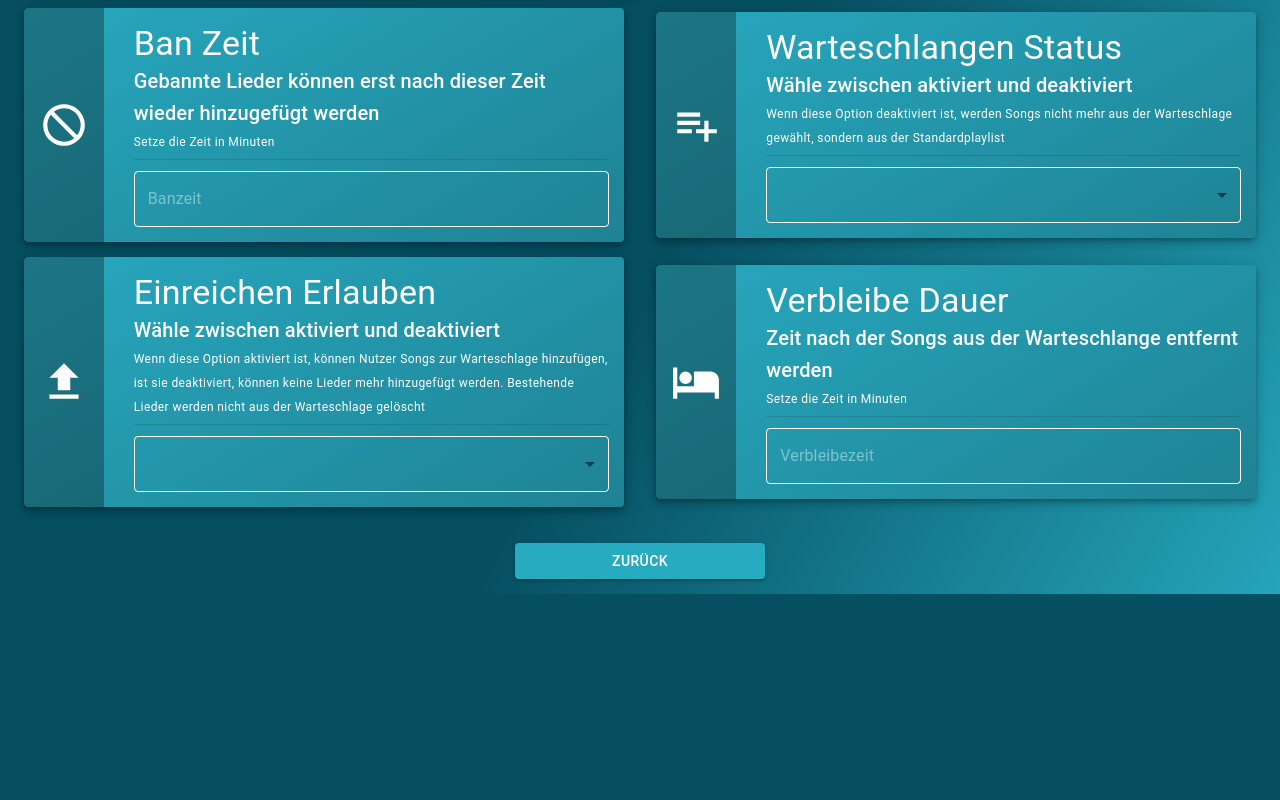
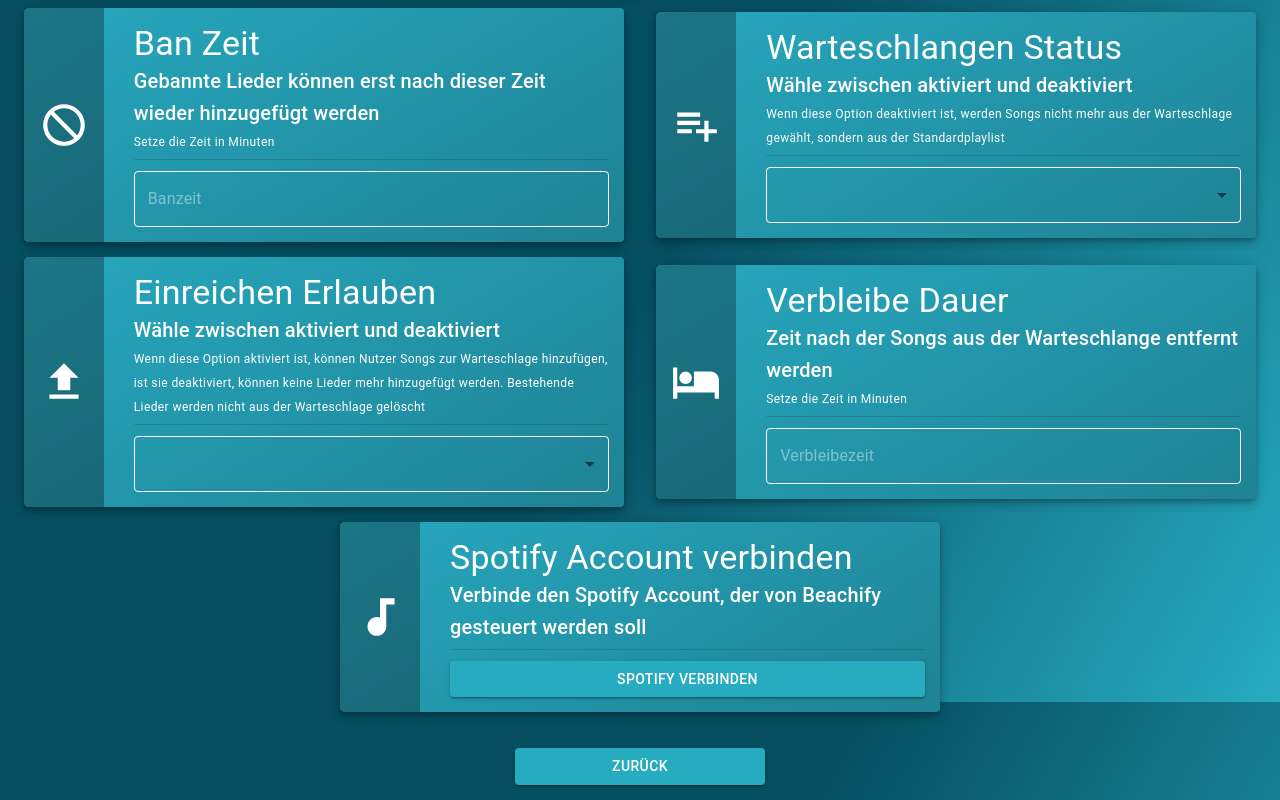
Before and after one commit to TheMrPhantom/beachify, a React (Create React App) app in the folder frontend/: page /admin/settings in a window 1280 px wide. Shown: the part 898-1698 px from the top of the page. Before the commit the page ends 1492 px from the top, so only its background shows below. Built offline with nearby package versions, Linux system fonts and the light colour scheme; no server answers.

Commit message:
added reconnect spotify button

```diff
--- a/frontend/src/Components/Settings/Settings.tsx
+++ b/frontend/src/Components/Settings/Settings.tsx
@@ -9,7 +9,7 @@
 import PlaylistAddIcon from '@mui/icons-material/PlaylistAdd';
 import FileUploadIcon from '@mui/icons-material/FileUpload';
 import HotelIcon from '@mui/icons-material/Hotel';
-
+import AudiotrackIcon from '@mui/icons-material/Audiotrack';
 import Texts from '../../texts.json';
 import style from './settings.module.scss'
 import { Button, MenuItem, Select, TextField, Typography } from '@mui/material';
@@ -234,6 +234,20 @@
         onChange={value => doRequest("setting/retentionTime", "PUT", value.target.value).then((value) => dispatch(setRetentionTime(value.content)))}
     />
 
+    const reAuthenticateElement: JSX.Element = <Button
+        fullWidth
+        variant='contained'
+        onClick={() => {
+            doGetRequest("spotify/authorize").then(value => {
+                if (value.code === 200) {
+                    window.location = value.content
+                }
+            })
+        }}
+    >
+        Spotify Verbinden
+    </Button>
+
     const toAdminPage = () => {
         navigate("/admin")
     }
@@ -316,6 +330,13 @@
                 icon={<HotelIcon />}
                 input={retentionTimeElement}
             />
+            <Settingsbox
+                headline={Texts.RECONNECT_SPOTIFY_HEADLINE}
+                short={Texts.RECONNECT_SPOTIFY_SUB_HEADLINE}
+                description={Texts.RECONNECT_SPOTIFY_SUB_DESCRIPTION}
+                icon={<AudiotrackIcon />}
+                input={reAuthenticateElement}
+            />
         </div>
         <Spacer vertical={5} />
         <div className={style.buttonContainer}>
--- a/frontend/src/Components/Songcard/Songcard.tsx
+++ b/frontend/src/Components/Songcard/Songcard.tsx
@@ -207,7 +207,7 @@
 
     const skipSong = () => {
         setskipButtonDisabled(true)
-        setTimeout(() => { setskipButtonDisabled(false) }, 10)
+        setTimeout(() => { setskipButtonDisabled(false) }, 500)
         doPostRequest("spotify/playstate/skip").then(value => {
             new Promise(v => setTimeout(() => {
                 if (value.code === 200) {
--- a/frontend/src/texts.json
+++ b/frontend/src/texts.json
@@ -28,5 +28,8 @@
     "QUEUE_SUBMITTABLE_SUB_DESCRIPTION": "Wenn diese Option aktiviert ist, können Nutzer Songs zur Warteschlage hinzufügen, ist sie deaktiviert, können keine Lieder mehr hinzugefügt werden. Bestehende Lieder werden nicht aus der Warteschlage gelöscht",
     "RETENTION_TIME_HEADLINE": "Verbleibe Dauer",
     "RETENTION_TIME_SUB_HEADLINE": "Zeit nach der Songs aus der Warteschlange entfernt werden",
-    "RETENTION_TIME_SUB_DESCRIPTION": "Setze die Zeit in Minuten"
+    "RETENTION_TIME_SUB_DESCRIPTION": "Setze die Zeit in Minuten",
+    "RECONNECT_SPOTIFY_HEADLINE": "Spotify Account verbinden",
+    "RECONNECT_SPOTIFY_SUB_HEADLINE": "Verbinde den Spotify Account, der von Beachify gesteuert werden soll",
+    "RECONNECT_SPOTIFY_SUB_DESCRIPTION": ""
 }
```
